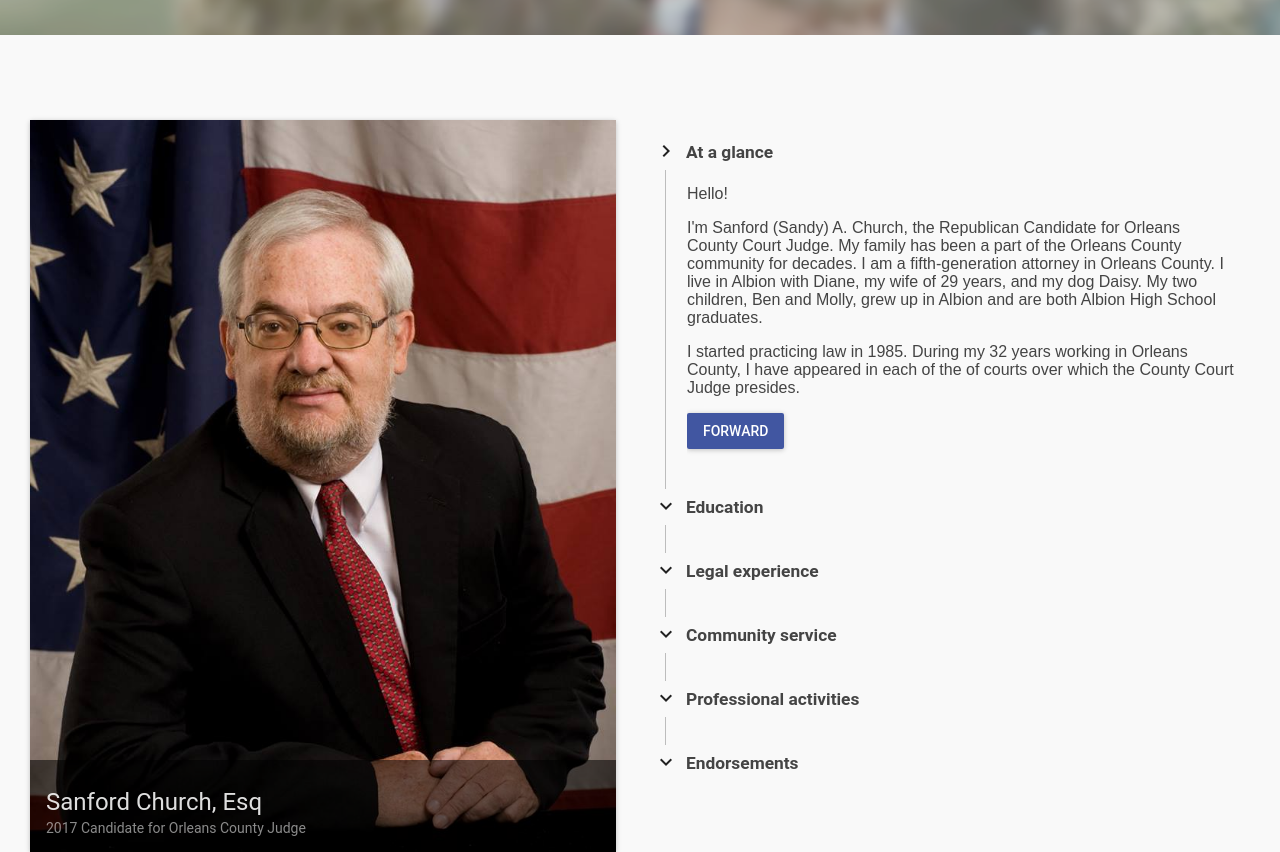
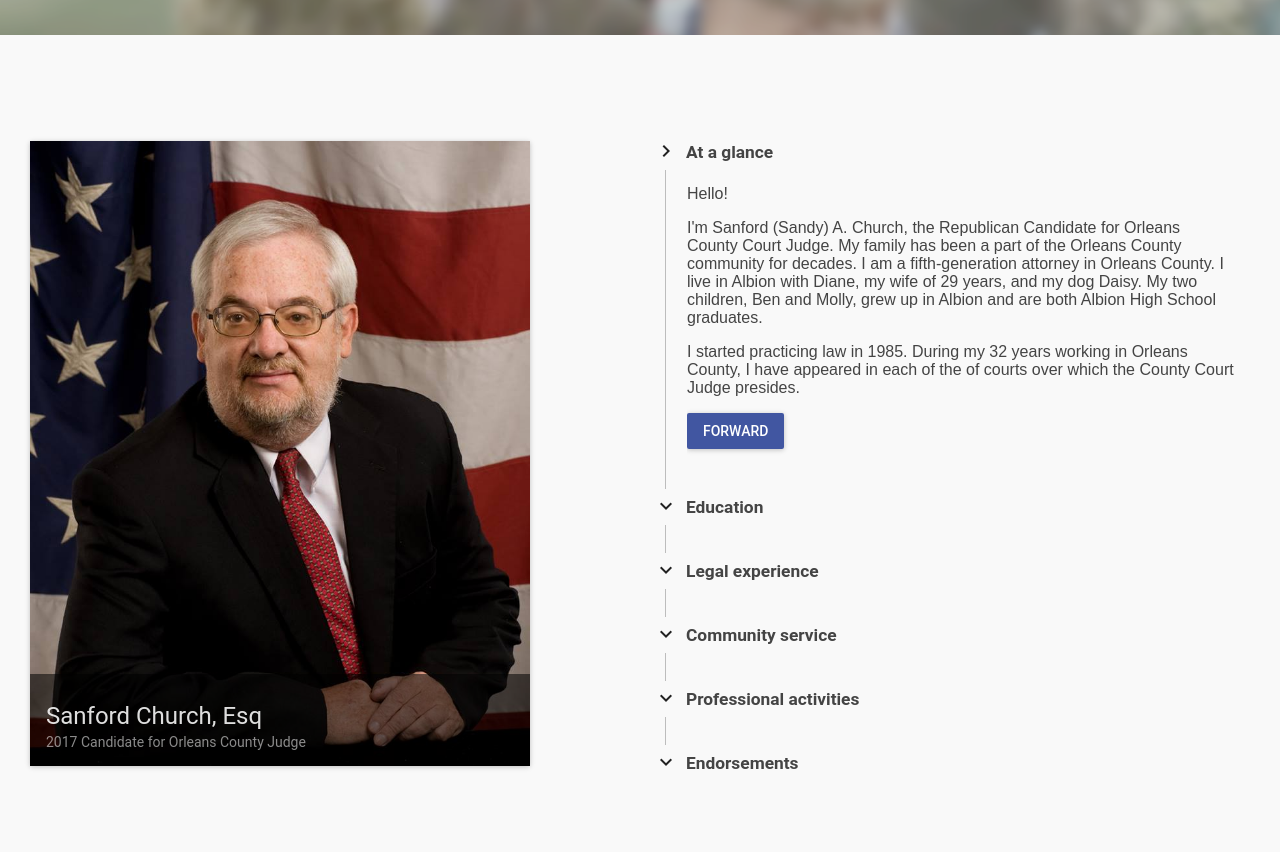
Before and after one commit to ras9841/SC_esq, a React (Create React App) app: page / in a window 1280 px wide. Shown: the part 620-1472 px from the top of the page. After the commit the page ends 1415 px from the top, so only its background shows below. Built offline with nearby package versions, Linux system fonts and the light colour scheme.

Commit message:
Aligned and formated images.

```diff
--- a/src/ImageSection.js
+++ b/src/ImageSection.js
@@ -1,16 +1,21 @@
 import React from 'react';
 import {Card, CardMedia, CardTitle} from 'material-ui/Card';
+
+const imgStyle = {
+  maxHeight: "650px",
+  maxWidth: "500px",
+  minWidth: "0px"
+};
 
 const ImageSection = (props) => {
   console.log(props.selectedIndex)
   let selectedImage = props.data[props.selectedIndex].image;
-  console.log(selectedImage)
   return (
     <Card>
       <CardMedia
         overlay={<CardTitle title={selectedImage.caption} subtitle={selectedImage.subcaption} />}
       >
-        <img src={selectedImage.src} alt={selectedImage.subcaption} />
+        <img src={selectedImage.src} alt={selectedImage.subcaption} style={imgStyle} />
       </CardMedia>
     </Card>
   );
--- a/src/LowerContent.css
+++ b/src/LowerContent.css
@@ -6,7 +6,11 @@
 .lowerContent > .imageContainer {
   width: 48%;
   float: left;
-  display: flex;
+  align-self: center;
+  align-content: center;
+  padding-top: 21px;
+  max-width: 500px;
+  min-width: 0px;
 }
 
 .lowerContent > .stepContainer {
--- a/src/LowerContent.js
+++ b/src/LowerContent.js
@@ -18,9 +18,7 @@ class LowerContent extends Component {
     return (
       <div id="learn-more" className="lowerContent">
         <div className="imageContainer">
-          <span style={{float: "right"}}>
-            <ImageSection data={stepper_data} selectedIndex={this.state.selected}/>
-          </span>
+          <ImageSection data={stepper_data} selectedIndex={this.state.selected}/>
         </div>
         <div className="stepContainer">
           <StepSection data={stepper_data} setParentState={this.setIndex.bind(this)}/>
```
Also changed, not shown: public/sandy_community.jpg, public/sandy_edu.jpg.
